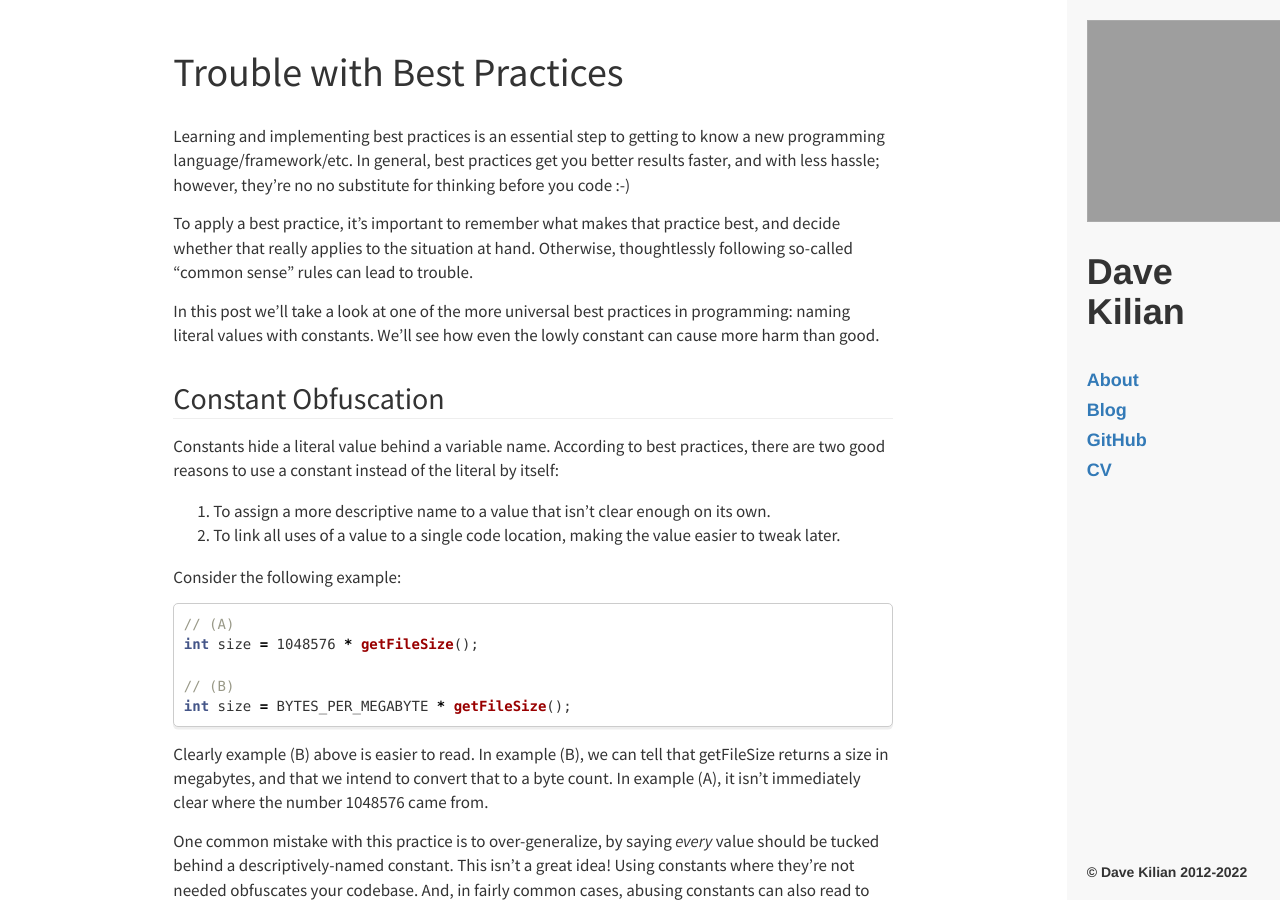
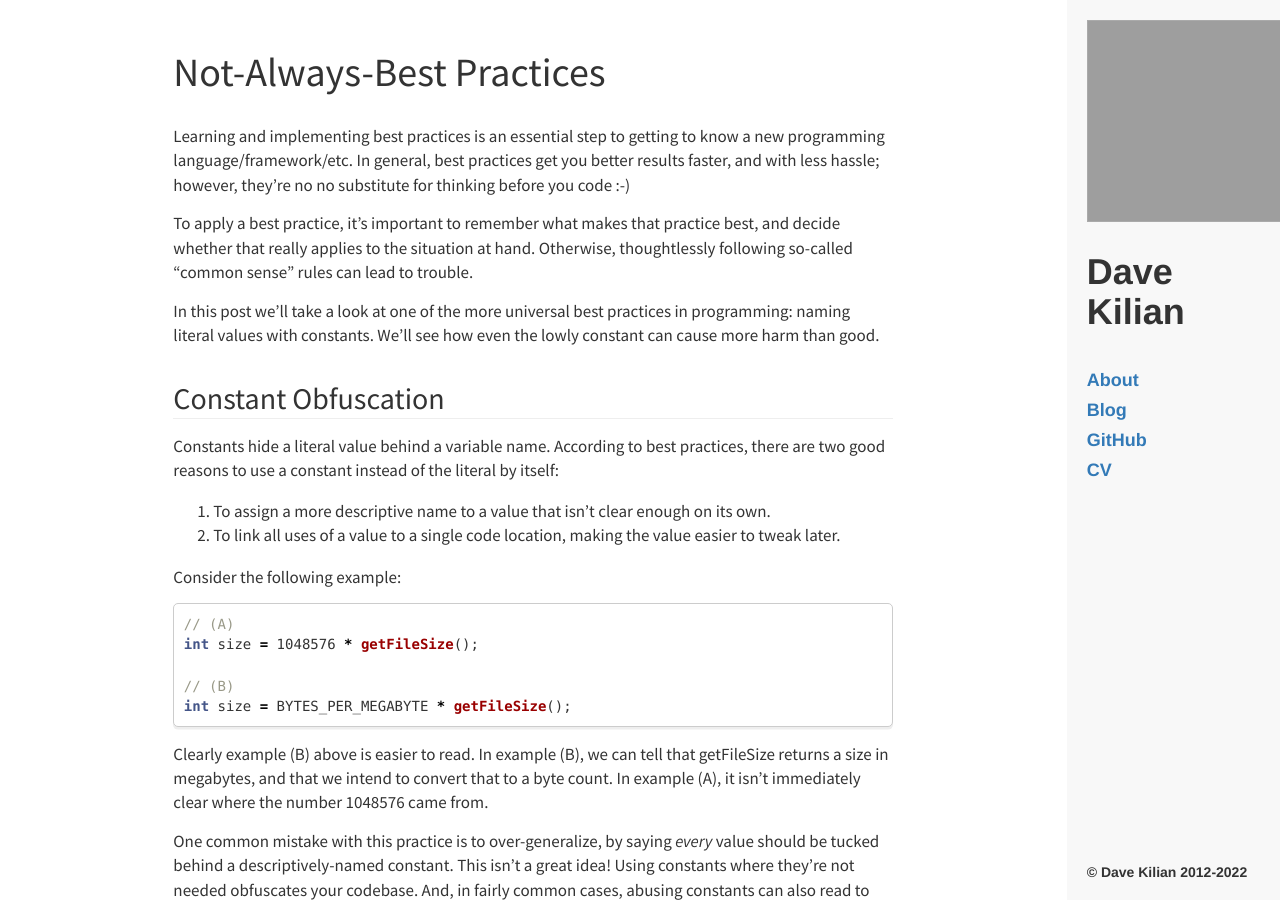
Before and after one commit to davekilian/davekilian.github.com, a Jekyll site: the page built from _posts/2016-02-12-best-practices.markdown, in a window 1280 px wide and 900 px high. Built offline with Jekyll 4.4.1, drawn with Linux system fonts in a browser that asks for light colours; nearby versions of some CDN libraries; grey boxes are pictures that could not be loaded.

Commit message:
Title tweak

```diff
--- a/_posts/2016-02-12-best-practices.markdown
+++ b/_posts/2016-02-12-best-practices.markdown
@@ -1,6 +1,6 @@
 ---
 layout: post
-title: Trouble with Best Practices
+title: Not-Always-Best Practices
 author: Dave
 ---
 
```
